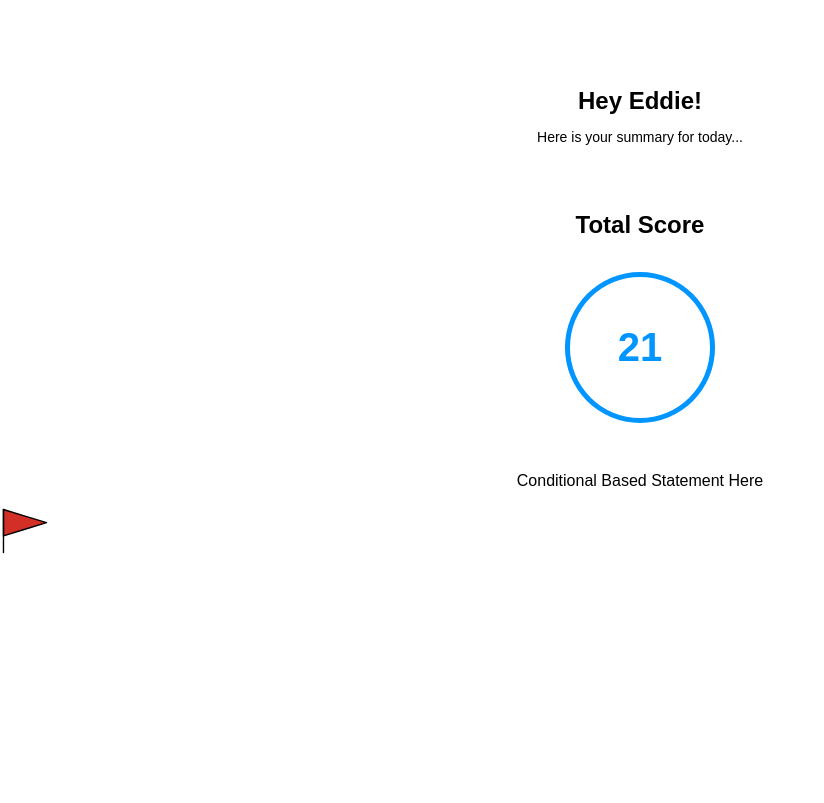
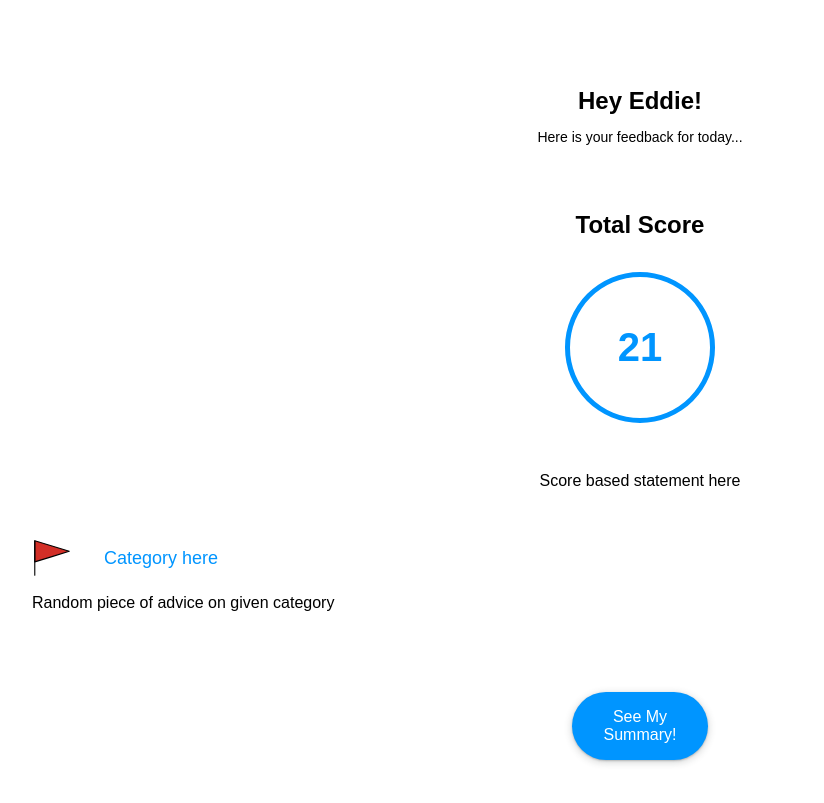
Before and after one commit to eddie-fashioni/capstone, a React (Create React App) app in the folder client/: page / in a window 1280 px wide. Shown: the part 1560-2363 px from the top of the page, without its empty margins (0-824 px from the left). Before the commit the page ends 2120 px from the top, so only its background shows below. Built offline with nearby package versions, Linux system fonts and the light colour scheme.

Commit message:
Basic structure of score component complete

```diff
--- a/client/src/components/DailyTotal/DailyTotal.js
+++ b/client/src/components/DailyTotal/DailyTotal.js
@@ -1,23 +1,32 @@
 import "./DailyTotal.scss";
-import flag from "../../assets/images/flag.svg"
+import flag from "../../assets/images/flag.svg";
 
 const DailyTotal = () => {
   return (
     <section className="daily-total">
       <div className="total">
         <h2 className="total-header">Hey Eddie!</h2>
-    <p className="total-message">Here is your summary for today...</p>
+        <p className="total-message">Here is your feedback for today...</p>
       </div>
       <div className="score">
         <h1 className="score-header">Total Score</h1>
         <h1 className="score-total">21</h1>
-    <p className="score-info">Conditional Based Statement Here</p>
+        <p className="score-info">Score based statement here</p>
       </div>
       <div className="flag">
-      <img className="flag-image" src= { flag } alt="Red flag"/>
+        <div className="flag-container">
+          <img className="flag-image" src={flag} alt="Red flag" />
+          <span className="flag-category">Category here</span>
+        </div>
+        <p className="flag-tip">Random piece of advice on given category</p>
+      </div>
+      <div className="feedback-confirm">
+        <button className="feedback-confirm__button">
+          See My<br></br>Summary!
+        </button>
       </div>
     </section>
-  )
-}
+  );
+};
 
-export default DailyTotal
+export default DailyTotal;
--- a/client/src/components/DailyTotal/DailyTotal.scss
+++ b/client/src/components/DailyTotal/DailyTotal.scss
@@ -35,7 +35,63 @@
 }
 
 .flag {
+  margin: 2rem;
+
+  &-container {
+    display: flex;
+    align-items: center;
+  }
+
   &-image {
-    width: 50px;
+    width: 40px;
+  }
+
+  &-category {
+    color: $primary-color-blue;
+    font-size: 18px;
+    font-weight: 500;
+    padding-left: 2rem;
   }
 }
+
+.feedback-confirm {
+  display: flex;
+  justify-content: center;
+  padding: 3rem 0;
+
+  &__button {
+    font-size: 16px;
+    padding: 1rem 2rem;
+    background-color: $primary-color-blue;
+    color: white;
+    border-radius: 100px;
+    border: none;
+    box-shadow: rgba(60, 64, 67, 0.3) 0px 1px 2px 0px, rgba(60, 64, 67, 0.15) 0px 2px 6px 2px;
+    transition: all 0.5s;
+  }
+  &__button{
+    cursor: pointer;
+    display: inline-block;
+    position: relative;
+    transition: 0.5s;
+  }
+
+  &__button:after {
+    content: ">";
+    position: absolute;
+    opacity: 0;
+    top: 25px;
+    right: -20px;
+    transition: 0.5s;
+  }
+
+  &__button:hover{
+    padding-right: 2.5rem;
+    padding-left: 2.5rem;
+  }
+
+  &__button:hover:after {
+    opacity: 1;
+    right: 10px;
+  }
+}
```
Also changed, not shown: 2 other files (tests, documents, lock files or other folders). Lines whose indentation alone changed are shown as unchanged.
